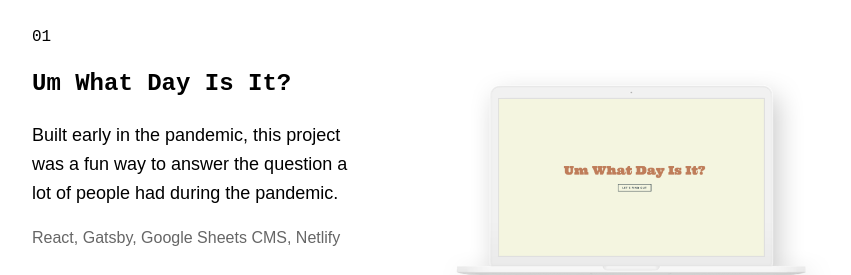
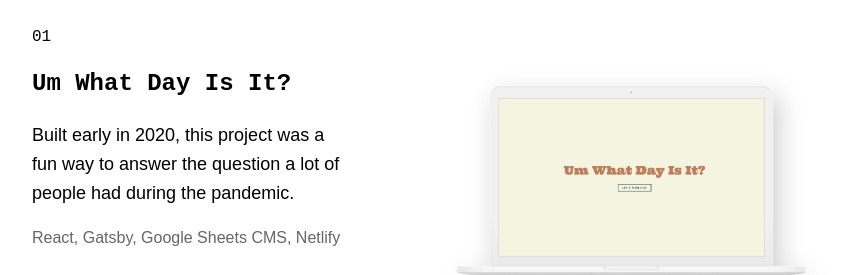
Before and after one commit to levibrooke/website, a Gatsby site: page / in a window 1280 px wide. Shown: the part 3160-3435 px from the top of the page, without its empty margins (208-1059 px from the left). Built offline with nearby package versions, Linux system fonts and the light colour scheme; Gatsby itself is replaced by a stand-in of ours.

Commit message:
Modify work description

```diff
--- a/src/pages/index.js
+++ b/src/pages/index.js
@@ -82,7 +82,7 @@
             <div className="project-item__container">
               <h4>01</h4>
               <h3>Um What Day Is It?</h3>
-              <p>Built early in the pandemic, this project was a fun way to answer the question a lot of people had during the pandemic.</p>
+              <p>Built early in 2020, this project was a fun way to answer the question a lot of people had during the pandemic.</p>
               <p className="project-item__tools">React, Gatsby, Google Sheets CMS, Netlify</p>
               <div className="project-item__buttonrow">
                 <a href="https://umwhatdayisit.com/" className="button-outline-smaller button-work">Visit site</a>
```
